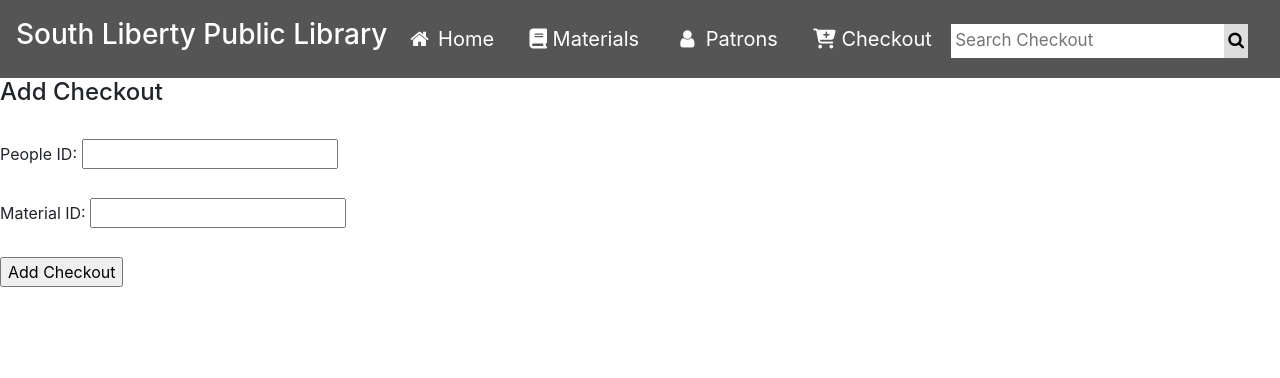
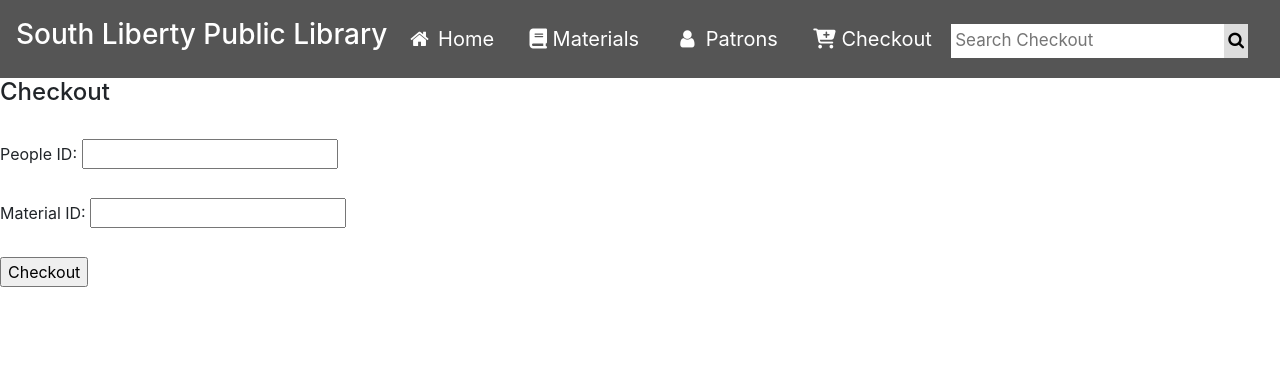
Before and after one commit to ndeal01/softwaredesign_project, a Flask app: page /add_checkout in a window 1280 px wide. Shown: the top 378 px of the page. Run offline with Flask 2, Linux system fonts and the light colour scheme; parts of the project's set-up code (start-up, migrations or seed data) failed here and were passed over; some libraries are stand-ins or nearby versions.

Commit message:
bug fixes

```diff
--- a/app.py
+++ b/app.py
@@ -8,17 +8,17 @@ from sqlalchemy import or_
 import datetime
 from datetime import date, timedelta
 import pymysql
-#import secrets
+import secrets
 from time import strftime
 import os
 
-dbuser = os.environ.get('DBUSER')
-dbpass = os.environ.get('DBPASS')
-dbhost = os.environ.get('DBHOST')
-dbname = os.environ.get('DBNAME')
+#dbuser = os.environ.get('DBUSER')
+#dbpass = os.environ.get('DBPASS')
+#dbhost = os.environ.get('DBHOST')
+#dbname = os.environ.get('DBNAME')
 
-#conn = "mysql+pymysql://{0}:{1}@{2}/{3}".format(secrets.dbuser, secrets.dbpass, secrets.dbhost, secrets.dbname)
-conn = "mysql+pymysql://{0}:{1}@{2}/{3}".format(dbuser, dbpass, dbhost, dbname)
+conn = "mysql+pymysql://{0}:{1}@{2}/{3}".format(secrets.dbuser, secrets.dbpass, secrets.dbhost, secrets.dbname)
+#conn = "mysql+pymysql://{0}:{1}@{2}/{3}".format(dbuser, dbpass, dbhost, dbname)
 
 
 app = Flask(__name__)
@@ -229,7 +229,7 @@ def delete_patron(PeopleID):
         db.session.delete(people)
         db.session.commit()
         flash('Patron was successfully deleted!')
-        return redirect("/")
+        return redirect("/people")
     else: #if it's a GET request, send them to the home page
         return redirect("/")
 
@@ -280,7 +280,7 @@ def add_checkout():
         checkout = g2_circulationtable(PeopleID=form.PeopleID.data, MaterialID=form.MaterialID.data, Checkoutdate=date.today(), Datedue=(date.today() + timedelta(days=14) ))
         db.session.add(checkout)
         db.session.commit()
-        flash('Material was successfully added!')
+        flash('Checkout successfully completed!')
         return redirect("/checkout")
     return render_template('add_checkout.html', form=form, pageTitle='Add A New Material', legend="Add A New Material")
 
--- a/templates/add_checkout.html
+++ b/templates/add_checkout.html
@@ -13,7 +13,7 @@
     </form>
   </div>
 </div>
-<h4>Add Checkout</h4>
+<h4>Checkout</h4>
 <div>
   <br>
   <form method="POST" action="">
@@ -22,7 +22,7 @@
     <br>
     {{ form.MaterialID.label }} {{ form.MaterialID }}<br>
     <br>
-    <input type="submit" value="Add Checkout">
+    <input type="submit" value="Checkout">
   </form>
 </div>
 {% endblock %}
--- a/templates/checkout.html
+++ b/templates/checkout.html
@@ -15,7 +15,7 @@
 </div>
 <br>
 <br>
-<p><a href="{{ url_for('add_checkout')}}" class="btn btn-info"> Add Checkout</a>
+<p><a href="{{ url_for('add_checkout')}}" class="btn btn-info"> Checkout</a>
   <a href="/circulations/overdue" class="btn btn-danger"> Overdue Materials</a>
 <a href="/circulations/duetoday" class="btn btn-danger"> Due Today</a>
   {% with messages = get_flashed_messages() %}
```
